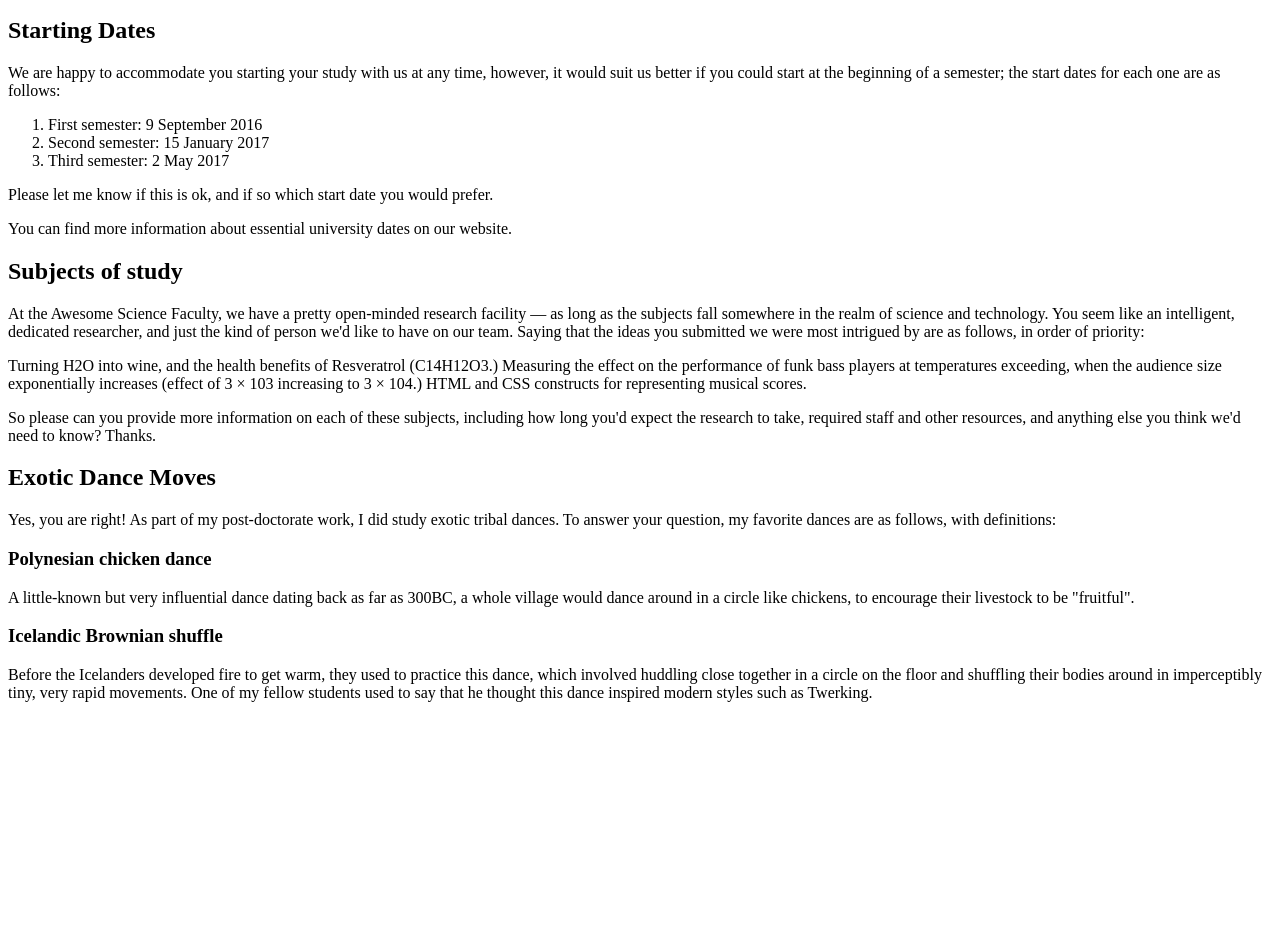
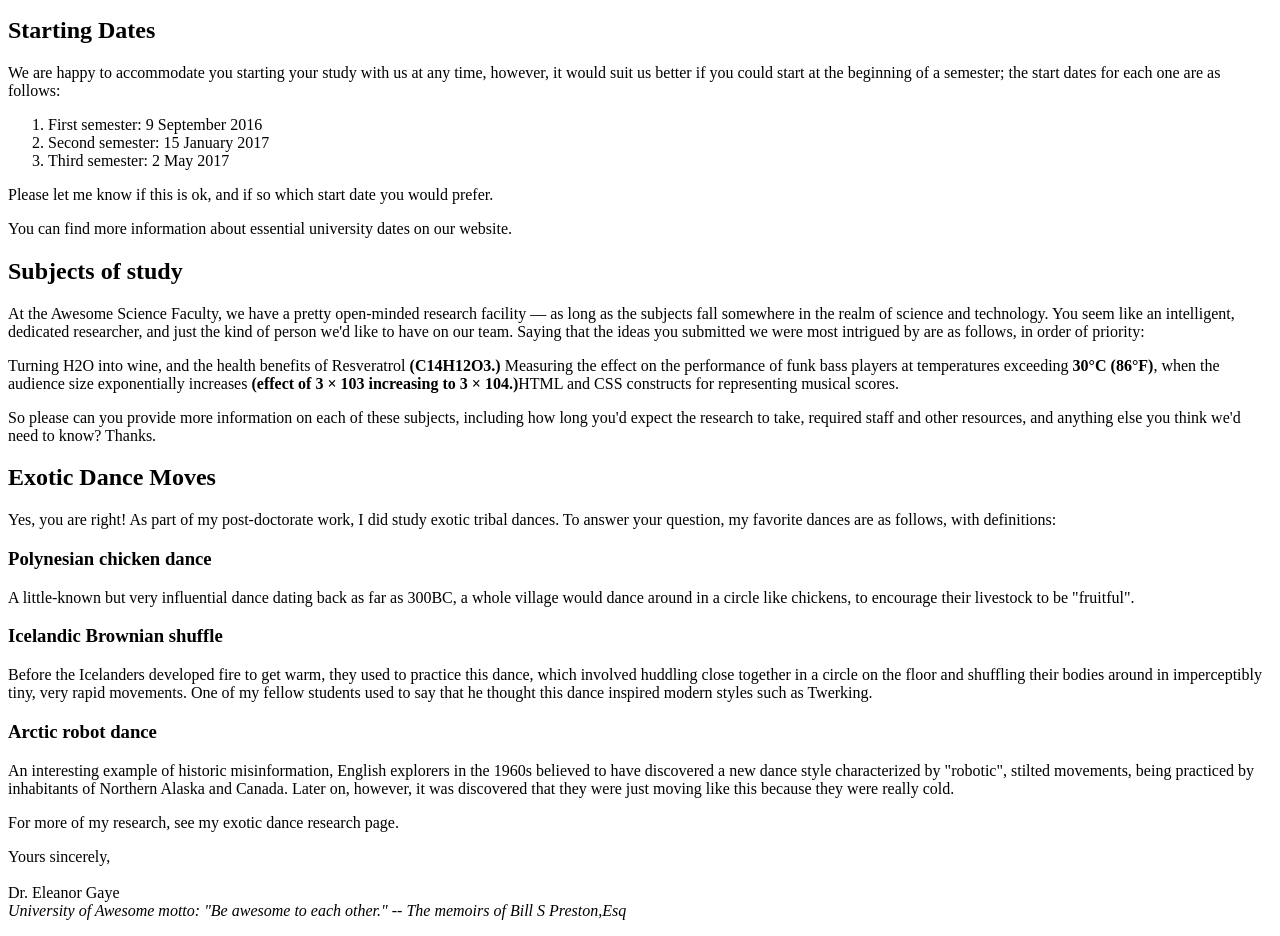
Before and after one commit to ArSquirrel/Introduction-to-HTML, a plain HTML site: page index.html in a window 1280 px wide. Shown: the part 119-1055 px from the top of the page. Before the commit the page ends 837 px from the top, so only its background shows below. Drawn offline with Linux system fonts and the light colour scheme.

Commit message:
Completed Document

```diff
--- a/index.html
+++ b/index.html
@@ -29,24 +29,36 @@
 
             <p>At the Awesome Science Faculty, we have a pretty open-minded research facility — as long as the subjects fall somewhere in the realm of science and technology. You seem like an intelligent, dedicated researcher, and just the kind of person we'd like to have on our team. Saying that the ideas you submitted we were most intrigued by are as follows, in order of priority:</p>
 
-            <p>Turning H2O into wine, and the health benefits of Resveratrol (C14H12O3.)
-            Measuring the effect on the performance of funk bass players at temperatures exceeding, when the audience size exponentially increases (effect of 3 × 103 increasing to 3 × 104.)
-            HTML and CSS constructs for representing musical scores.
+            <p>Turning H2O into wine, and the health benefits of Resveratrol <strong>(C14H12O3.)
+            </strong>Measuring the effect on the performance of funk bass players at temperatures exceeding <strong>30°C (86°F)</strong>, when the audience size exponentially increases <strong>(effect of 3 × 103 increasing to 3 × 104.)</strong>HTML and CSS constructs for representing musical scores.
             </p>
 
              <p>So please can you provide more information on each of these subjects, including how long you'd expect the research to take, required staff and other resources, and anything else you think we'd need to know? Thanks.</p>
 
-          <h2>Exotic Dance Moves</h2>
+        <h2>Exotic Dance Moves</h2>
 
                 <p>Yes, you are right! As part of my post-doctorate work, I did study exotic tribal dances. To answer your question, my favorite dances are as follows, with definitions:</p>
 
-            <h3>Polynesian chicken dance</h3>
+        <h3>Polynesian chicken dance</h3>
 
                 <p>A little-known but very influential dance dating back as far as 300BC, a whole village would dance around in a circle like chickens, to encourage their livestock to be "fruitful".</p>
 
-            <h3>Icelandic Brownian shuffle</h3>
+        <h3>Icelandic Brownian shuffle</h3>
 
                 <p>Before the Icelanders developed fire to get warm, they used to practice this dance, which involved huddling close together in a circle on the floor and shuffling their bodies around in imperceptibly tiny, very rapid movements. One of my fellow students used to say that he thought this dance inspired modern styles such as Twerking.</p>
+
+        <h3>Arctic robot dance</h3>
+
+                <p>An interesting example of historic misinformation, English explorers in the 1960s believed to have discovered a new dance style characterized by "robotic", stilted movements, being practiced by inhabitants of Northern Alaska and Canada. Later on, however, it was discovered that they were just moving like this because they were really cold.</p>
+
+                <p>For more of my research, see my exotic dance research page.</p>
+
+                <p>
+                    Yours sincerely,<br>
+                    <br>
+                    Dr. Eleanor Gaye<br>
+                    <em>University of Awesome motto: "Be awesome to each other." -- The memoirs of Bill S Preston,Esq</em>
+                </p>
     </body>
 
 </html>
```
